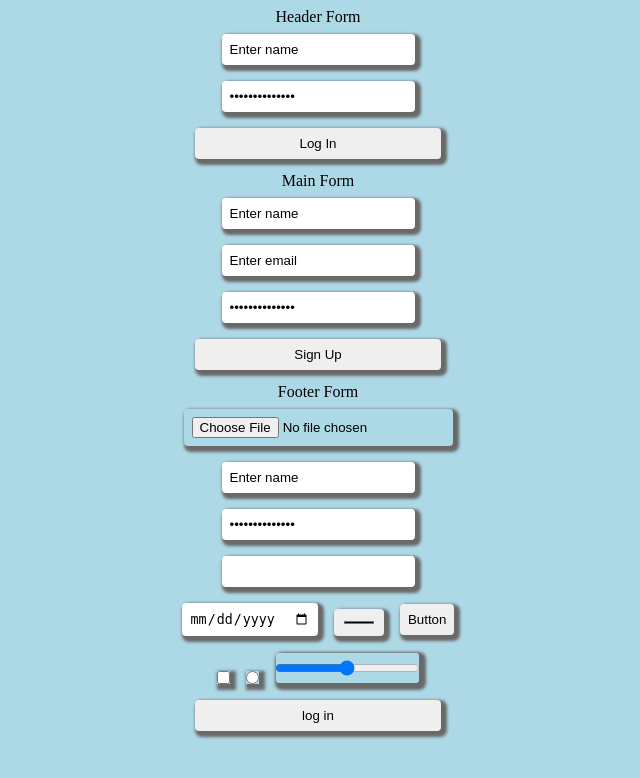
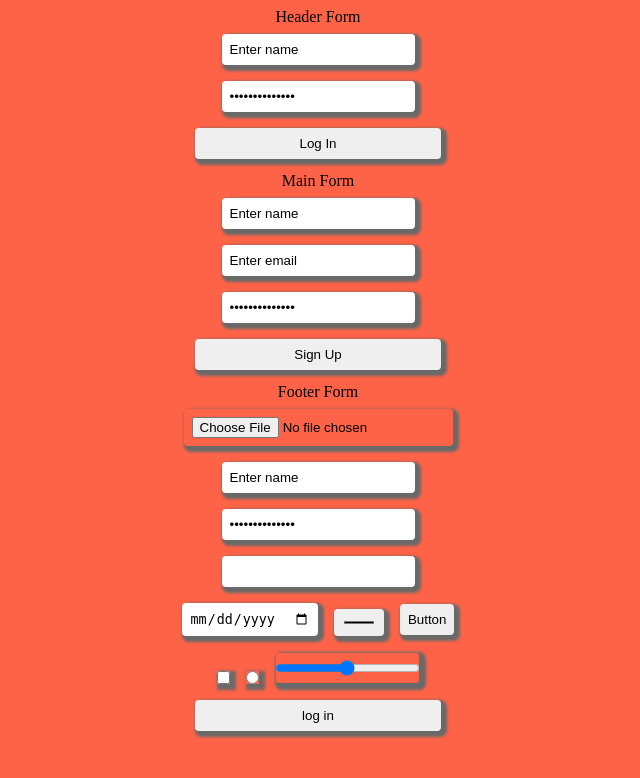
Before and after one commit to Klerind/javaScriptForm, a PHP site: page / in a window 1280 px wide. Shown: the top 778 px of the page, without its empty margins (322-962 px from the left). Run offline with PHP 8.4, Linux system fonts and the light colour scheme.

Commit message:
changed background color of body in style.css file

```diff
--- a/style.css
+++ b/style.css
@@ -1,5 +1,5 @@
 body {
-  background-color: lightblue; }
+  background-color: tomato; }
 
 header, main, footer {
   margin: .3em;
```
